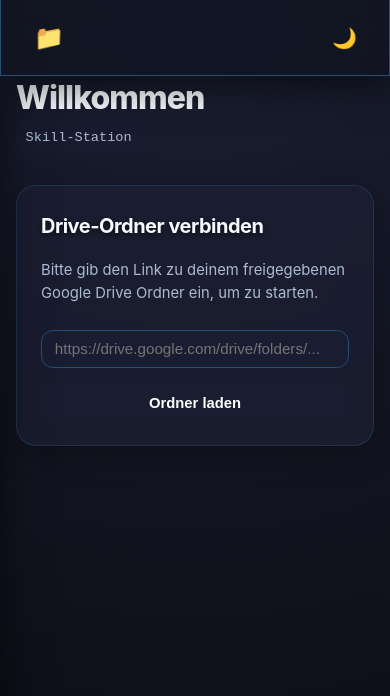
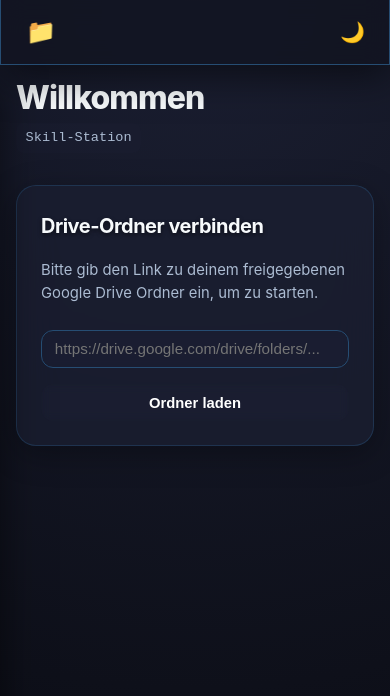
Before and after one commit to Thor-the-Dwarf/skill_station, a website: page index.html in a window 390 px wide. Drawn offline with Linux system fonts and the light colour scheme.

Commit message:
GUI überarbeitung

```diff
--- a/index.css
+++ b/index.css
@@ -133,7 +133,7 @@
     margin-left: 0;
 }
 
-.tree-node--collapsed > .tree-children {
+.tree-node--collapsed>.tree-children {
     display: none;
 }
 
@@ -195,16 +195,18 @@
 
 .content.full-screen {
     padding: 0;
-    padding-top: 64px; /* Keep space for top bar */
+    padding-top: 64px;
+    /* Keep space for top bar */
     height: 100vh;
-    overflow: hidden; /* Disable host scrolling */
+    overflow: hidden;
+    /* Disable host scrolling */
     max-width: none;
     width: 100%;
 }
 
 .top-bar {
     display: grid;
-    grid-template-columns: auto 1fr auto;
+    grid-template-columns: 1fr auto 1fr;
     align-items: center;
     padding: 0.75rem 1.5rem;
     background: hsl(var(--glass-bg) / var(--glass-opacity));
@@ -235,6 +237,7 @@
     justify-content: center;
     cursor: pointer;
     transition: all 0.2s ease;
+    justify-self: start;
 }
 
 .menu-icon-btn:hover {
@@ -257,6 +260,20 @@
     -webkit-text-fill-color: transparent;
     text-align: center;
     justify-self: center;
+    white-space: nowrap;
+    overflow: hidden;
+    text-overflow: ellipsis;
+    max-width: 100%;
+}
+
+@media (max-width: 600px) {
+    .top-bar-title {
+        font-size: 0.8rem;
+    }
+
+    .top-bar {
+        padding: 0.5rem 1rem;
+    }
 }
 
 .theme-toggle-btn {
@@ -271,6 +288,7 @@
     justify-content: center;
     transition: background 0.2s;
     color: hsl(var(--txt));
+    justify-self: end;
 }
 
 .theme-toggle-btn:hover {
@@ -354,6 +372,7 @@
         opacity: 0;
         transform: translateY(10px);
     }
+
     to {
         opacity: 1;
         transform: translateY(0);
--- a/index.html
+++ b/index.html
@@ -209,7 +209,7 @@
 
         .top-bar {
             display: grid;
-            grid-template-columns: auto 1fr auto;
+            grid-template-columns: 1fr auto 1fr;
             align-items: center;
             padding: 0.75rem 1.5rem;
             background: hsl(var(--glass-bg) / var(--glass-opacity));
@@ -240,6 +240,7 @@
             justify-content: center;
             cursor: pointer;
             transition: all 0.2s ease;
+            justify-self: start;
         }
 
         .menu-icon-btn:hover {
@@ -262,6 +263,20 @@
             -webkit-text-fill-color: transparent;
             text-align: center;
             justify-self: center;
+            white-space: nowrap;
+            overflow: hidden;
+            text-overflow: ellipsis;
+            max-width: 100%;
+        }
+
+        @media (max-width: 600px) {
+            .top-bar-title {
+                font-size: 0.8rem;
+            }
+
+            .top-bar {
+                padding: 0.5rem 1rem;
+            }
         }
 
         /* Using the global theme toggle button style in .top-bar too, but adjusted */
@@ -277,6 +292,7 @@
             justify-content: center;
             transition: background 0.2s;
             color: hsl(var(--txt));
+            justify-self: end;
         }
 
         .theme-toggle-btn:hover {
```
